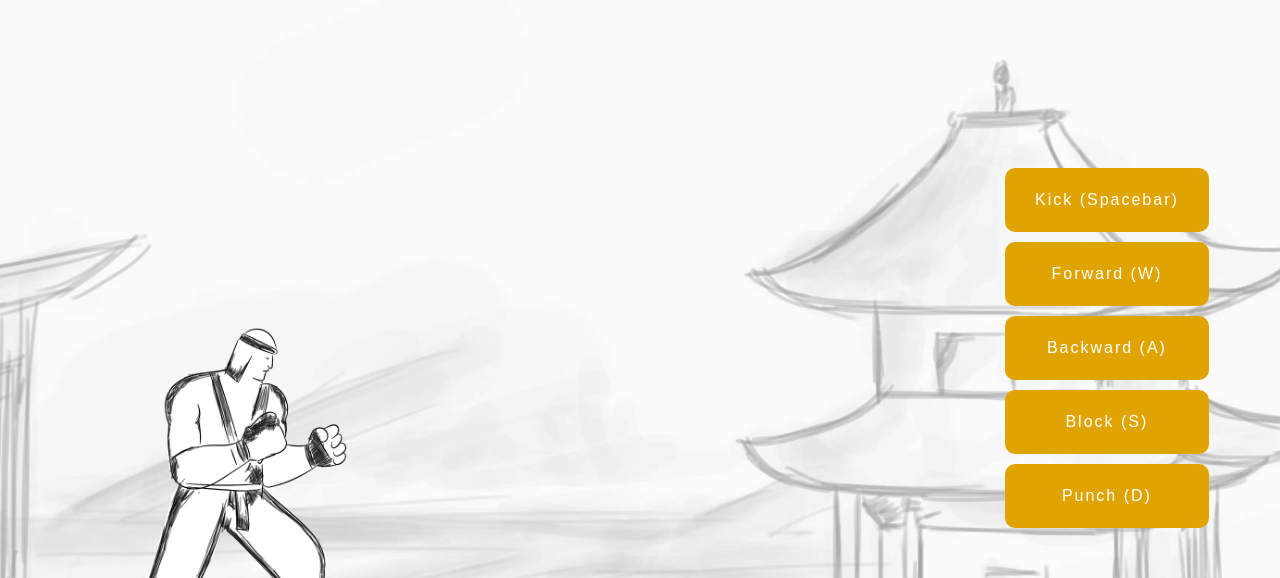
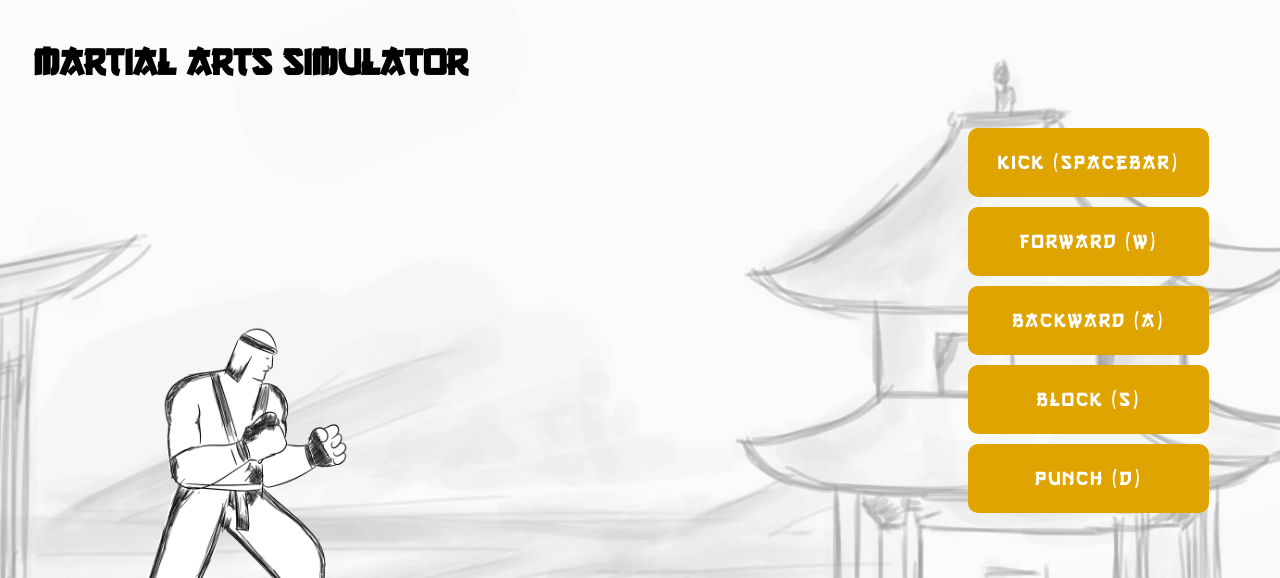
Before and after one commit to naman114/martial-arts-sim, a plain HTML site: page index.html in a window 1280 px wide. Shown: the top 578 px of the page. Drawn offline with Linux system fonts and the light colour scheme.

Commit message:
Adding heading and font

```diff
--- a/index.html
+++ b/index.html
@@ -8,6 +8,7 @@
     <link rel="stylesheet" href="./styles.css" />
   </head>
   <body>
+    <h1 class="title">Martial Arts Simulator</h1>
     <canvas id="myCanvas" class="canvas" height="500" width="500"></canvas>
     <div class="button-container">
       <button class="button" id="kick">Kick (Spacebar)</button>
--- a/styles.css
+++ b/styles.css
@@ -1,3 +1,8 @@
+@font-face {
+  font-family: "Gang of Three";
+  src: url("./fonts/go3v2.ttf");
+}
+
 body {
   background-image: url("./images/background.jpg");
   background-size: cover;
@@ -6,6 +11,15 @@ body {
   background-attachment: fixed;
   position: relative;
   overflow: hidden;
+}
+
+/* Title */
+.title {
+  position: absolute;
+  top: 1%;
+  left: 2%;
+  font-family: "Gang of Three";
+  font-size: 38px;
 }
 
 /* Canvas */
@@ -21,12 +35,13 @@ body {
   display: flex;
   flex-direction: column;
   position: absolute;
-  top: 20%;
+  top: 15%;
   right: 5%;
 }
 
 .button {
-  font-size: 16px;
+  font-family: "Gang of Three";
+  font-size: 20px;
   letter-spacing: 2px;
   font-weight: 400 !important;
   background-color: #e0a400;
```
Also changed, not shown: fonts/go3v2.ttf (added).
